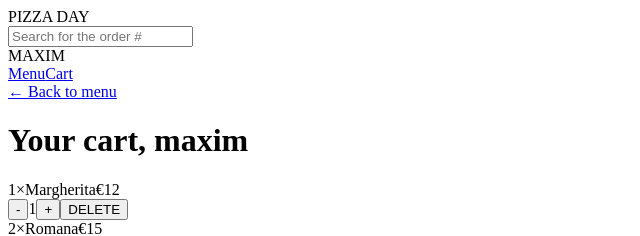
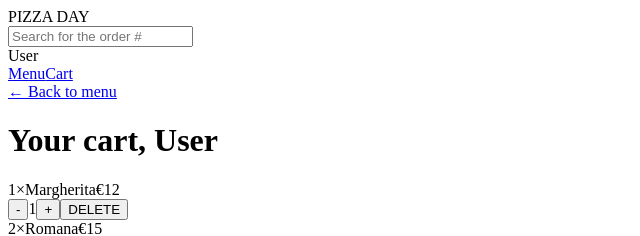
Before and after one commit to maxickdrobot/Pizza-day, a React (Vite) app: page /cart in a window 1280 px wide. Shown: the top 236 px of the page, without its empty margins (0-640 px from the left). Built offline with nearby package versions, Linux system fonts and the light colour scheme.

Commit message:
Homework 8

```diff
--- a/src/components/Header.tsx
+++ b/src/components/Header.tsx
@@ -1,13 +1,16 @@
 import { NavLink } from "react-router";
 import Input from "./Input";
 import Logo from "./Logo";
+import { useContext } from "react";
+import { userContext } from "../contexts/UserContext";
 
 const Header = () => {
+    const user = useContext(userContext);
     return (
         <header>
             <Logo />
             <Input type="text" placeholder="Search for the order #" className="search-bar" />
-            <div className="username">MAXIM</div>
+            <div className="username">{user?.name}</div>
             <nav>
                 <NavLink to="/menu">Menu</NavLink>
                 <NavLink to="/cart">Cart</NavLink>
--- /dev/null
+++ b/src/contexts/UserContext.tsx
@@ -0,0 +1,25 @@
+import { createContext, type PropsWithChildren, useState } from "react";
+
+interface IUserContext {
+    name: string;
+    setName: (newName: string) => void;
+}
+
+export const userContext = createContext<IUserContext | null>(null);
+
+const UserContextProvider = ({ children }: PropsWithChildren) => {
+    const [userName, setUserName] = useState<string>("User");
+
+    const handleChangeName = (newName: string): void => {
+        setUserName(newName);
+    };
+
+    const data: IUserContext = {
+        name: userName,
+        setName: handleChangeName,
+    };
+
+    return <userContext.Provider value={data}>{children}</userContext.Provider>;
+};
+
+export default UserContextProvider;
--- a/src/main.tsx
+++ b/src/main.tsx
@@ -1,13 +1,15 @@
 import { StrictMode } from "react";
 import { createRoot } from "react-dom/client";
-
 import App from "./App.tsx";
 import { BrowserRouter } from "react-router";
+import UserContextProvider from "./contexts/UserContext.tsx";
 
 createRoot(document.getElementById("root")!).render(
     <StrictMode>
         <BrowserRouter>
-            <App />
+            <UserContextProvider>
+                <App />
+            </UserContextProvider>
         </BrowserRouter>
     </StrictMode>
 );
--- a/src/pages/Cart.tsx
+++ b/src/pages/Cart.tsx
@@ -2,14 +2,17 @@ import { Link } from "react-router";
 import { cartItems } from "../cartData";
 import Button from "../components/Button";
 import CartItem from "../components/CartItem";
+import { useContext } from "react";
+import { userContext } from "../contexts/UserContext";
 
 const Cart = () => {
+    const user = useContext(userContext);
     return (
         <div className="container">
             <Link to="/menu" className="back-link">
                 ← Back to menu
             </Link>
-            <h1 className="cart-title">Your cart, maxim</h1>
+            <h1 className="cart-title">Your cart, {user?.name}</h1>
 
             <div className="cart-items">
                 {cartItems.map((cartItem) => (
--- a/src/pages/Login.tsx
+++ b/src/pages/Login.tsx
@@ -1,18 +1,21 @@
-import { ChangeEvent, useState } from "react";
+import { ChangeEvent, useContext, useState } from "react";
 import Button from "../components/Button";
 import Input from "../components/Input";
 import { useNavigate } from "react-router";
+import { userContext } from "../contexts/UserContext";
 
 const Login = () => {
     const [name, setName] = useState<string>("");
     const navigate = useNavigate();
+
+    const user = useContext(userContext);
 
     const handleNameChange = (event: ChangeEvent<HTMLInputElement>) => {
         setName(event.target.value);
     };
 
     const handleStartOrder = () => {
-        console.log(name);
+        user?.setName(name);
         navigate("/menu");
     };
 
```
